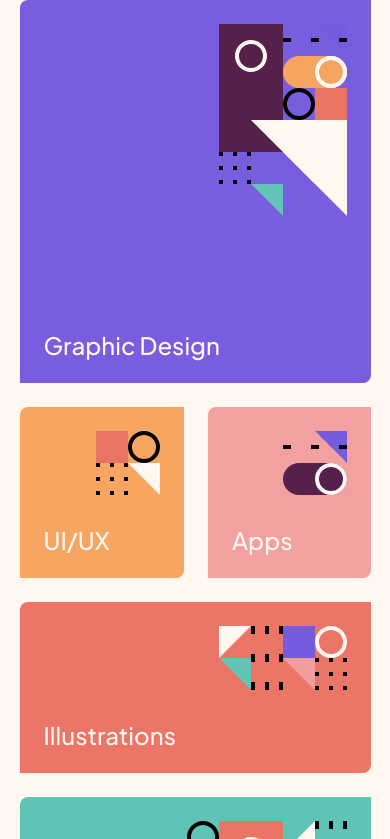
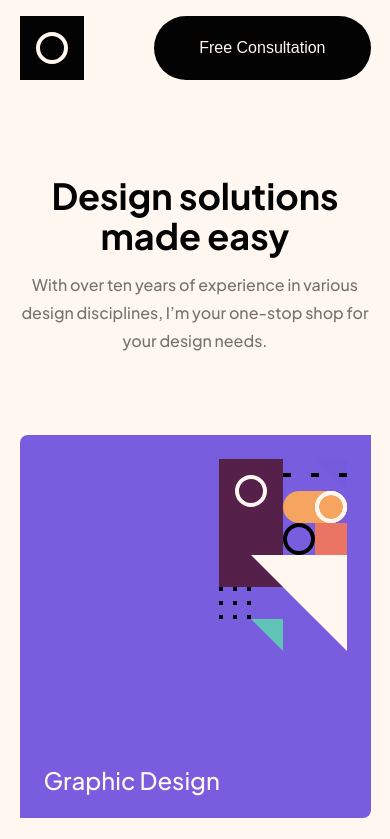
Before and after one commit to wozdog/single-page-design-portfolio, a website built with Vite: page index.html in a window 390 px wide. Shown: the top 839 px of the page. Built offline with nearby package versions, Linux system fonts and the light colour scheme.

Commit message:
setup basic structure

```diff
--- a/index.html
+++ b/index.html
@@ -13,7 +13,19 @@
     />
     <title>Single-page design portfolio</title>
   </head>
-  <body>
+  <body class="flow-content">
+    <header class="header | container">
+      <img class="logo" src="/logo.svg" alt="" />
+      <button class="button button-alt | cta">Free Consultation</button>
+    </header>
+
+    <section class="hero | container">
+      <h1>Design solutions made easy</h1>
+      <p>
+        With over ten years of experience in various design disciplines, I’m
+        your one-stop shop for your design needs.
+      </p>
+    </section>
     <section class="blocks | container">
       <div class="block graphic-design"></div>
       <div class="block ui-ux"></div>
@@ -36,6 +48,40 @@
       <img class="illustrations" src="/pattern-illustrations.svg" alt="" />
       <img class="motion-graphics" src="/pattern-motion-graphics.svg" alt="" />
     </section>
+    <section class="intro">
+      <div class="split">
+        <img src="./image-amy.webp" alt="" />
+        <div class="flow-content">
+          <h2>I’m Amy, and I’d love to work on your next project</h2>
+          <p>
+            I love working with others to create beautiful design solutions.
+            I’ve designed everything from brand illustrations to complete mobile
+            apps. I’m also handy with a camera!
+          </p>
+          <button class="button">Free Consultation</button>
+        </div>
+      </div>
+    </section>
+    <section class="my-work">
+      <h3>My Work</h3>
+    </section>
+    <section class="cta">
+      <div class="split">
+        <h2>Book a call with me</h2>
+
+        <p>
+          I’d love to have a chat to see how I can help you. The best first step
+          is for us to discuss your project during a free consultation. Then we
+          can move forward from there.
+        </p>
+        <button class="button button-alt">Free Consultation</button>
+      </div>
+    </section>
+    <footer class="header | container">
+      <img class="logo" src="/logo.svg" alt="" />
+      <button class="button button-alt | cta">Free Consultation</button>
+    </footer>
+
     <script type="module" src="/main.js"></script>
   </body>
 </html>
--- a/sass/reset.scss
+++ b/sass/reset.scss
@@ -14,7 +14,5 @@ picture {
 }
 
 body {
-  display: flex;
-  place-items: center;
   min-height: 100vh;
 }
--- a/sass/style.scss
+++ b/sass/style.scss
@@ -22,11 +22,11 @@ $bp-desktop: 62.5em; // 1000px
 
   --ff-default: "Plus Jakarta Sans", sans-serif;
 
-  --fs-800: 3.5rem; // 56px;
+  --fs-800: clamp(2.25rem, 0.375rem + 5vw, 3.5rem); // 36px 56px;
   --fs-700: 2.5rem; // 40px;
   --fs-600: 2rem; // 32px;
   --fs-500: 1.5rem; // 24px;
-  --fs-400: 1.125rem; // 18px;
+  --fs-400: clamp(1rem, 0.8125rem + 0.5vw, 1.125rem); // 16px 18px;
   --fs-300: 1rem; // 16px;
 
   --lh-800: 4.375rem; // 70px;
@@ -38,7 +38,8 @@ $bp-desktop: 62.5em; // 1000px
   --fw-400: 400;
 
   --max-width: 69.375rem; // 1110px
-  --spacer: 1rem;
+  --page-padding: 1rem;
+  --spacer: 5rem;
 
   --block-padding: 1.5rem;
   --block-gap: 1.5rem;
@@ -61,11 +62,30 @@ h2,
 h3,
 .h3 {
   font-weight: var(--fw-700);
+  color: var(--clr-neutral-600);
+}
+
+h1,
+.h1 {
+  font-size: var(--fs-800);
+  line-height: 1.1;
+}
+
+h2,
+.h2 {
+  font-size: var(--fs-700);
+  line-height: var(--lh-700);
+}
+
+h3,
+.h3 {
+  font-size: var(--fs-600);
+  line-height: var(--lh-600);
 }
 
 // Utilities
 .container {
-  width: min(var(--max-width), 100% - (max(var(--spacer), 5vw) * 2));
+  width: min(var(--max-width), 100% - (max(var(--page-padding), 5vw) * 2));
   margin-inline: auto;
 }
 
@@ -105,6 +125,22 @@ h3,
 }
 
 // Specific Components
+
+.header {
+  display: flex;
+  justify-content: space-between;
+  padding-block: 1rem;
+}
+
+.hero {
+  --max-width: 47rem;
+  text-align: center;
+
+  p {
+    margin-top: 1.25rem;
+    margin-top: clamp(1rem, 0.25rem + 2vw, 1.5rem);
+  }
+}
 
 .blocks {
   display: grid;
```
Also changed, not shown: public/icon-arrow-left.svg (added), public/icon-arrow-right.svg (added), public/image-amy.webp (added), public/image-slide-1.jpg (added), public/image-slide-2.jpg (added), public/image-slide-3.jpg (added), public/image-slide-4.jpg (added), public/image-slide-5.jpg (added), public/logo.svg (added).
